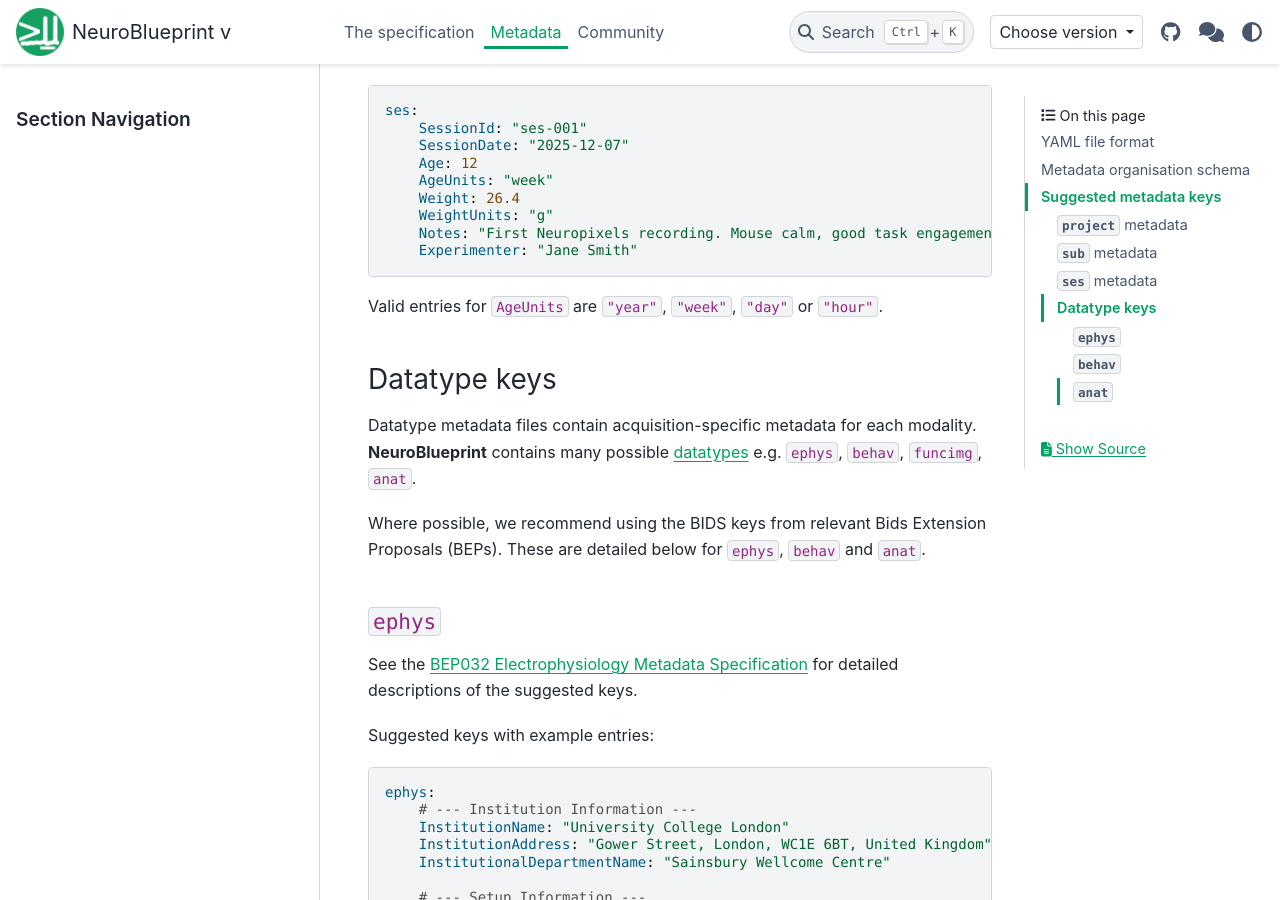
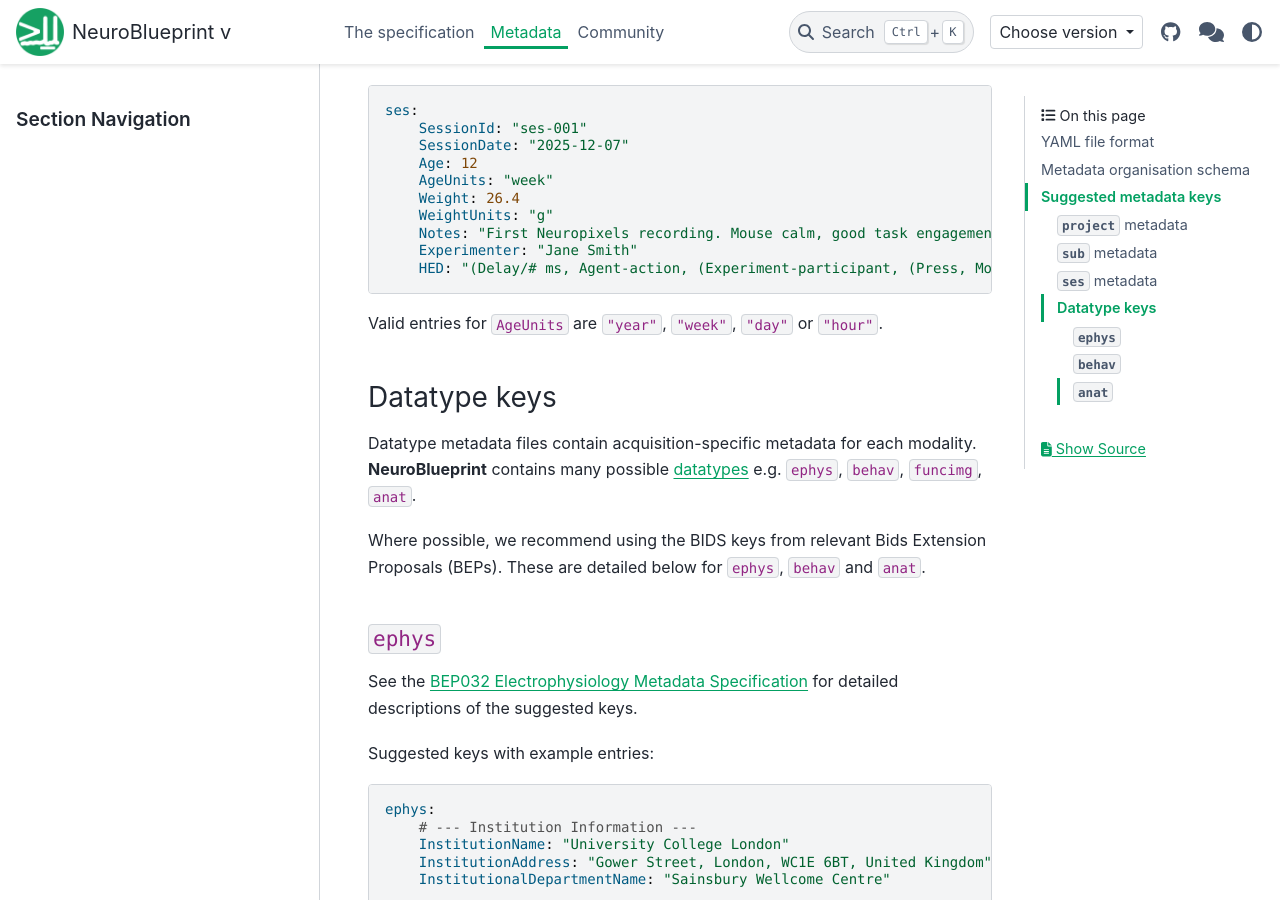
Before and after one commit to neuroinformatics-unit/NeuroBlueprint, a Sphinx documentation site: the page built from docs/source/metadata.md, in a window 1280 px wide and 900 px high, scrolled down 7328 px. Built offline with Sphinx 7.4.7 and the PyData theme 0.15.4, drawn with Linux system fonts in a browser that asks for light colours; the version number could not be read and is left out.

Commit message:
Add HED to session.

````diff
--- a/docs/source/metadata.md
+++ b/docs/source/metadata.md
@@ -349,6 +349,7 @@ ses:
     WeightUnits: "g"
     Notes: "First Neuropixels recording. Mouse calm, good task engagement (~450 trials)."
     Experimenter: "Jane Smith"
+    HED: "(Delay/# ms, Agent-action, (Experiment-participant, (Press, Mouse-button))),"
 ```
 
 Valid entries for `AgeUnits` are `"year"`, `"week"`, `"day"` or `"hour"`.
````
